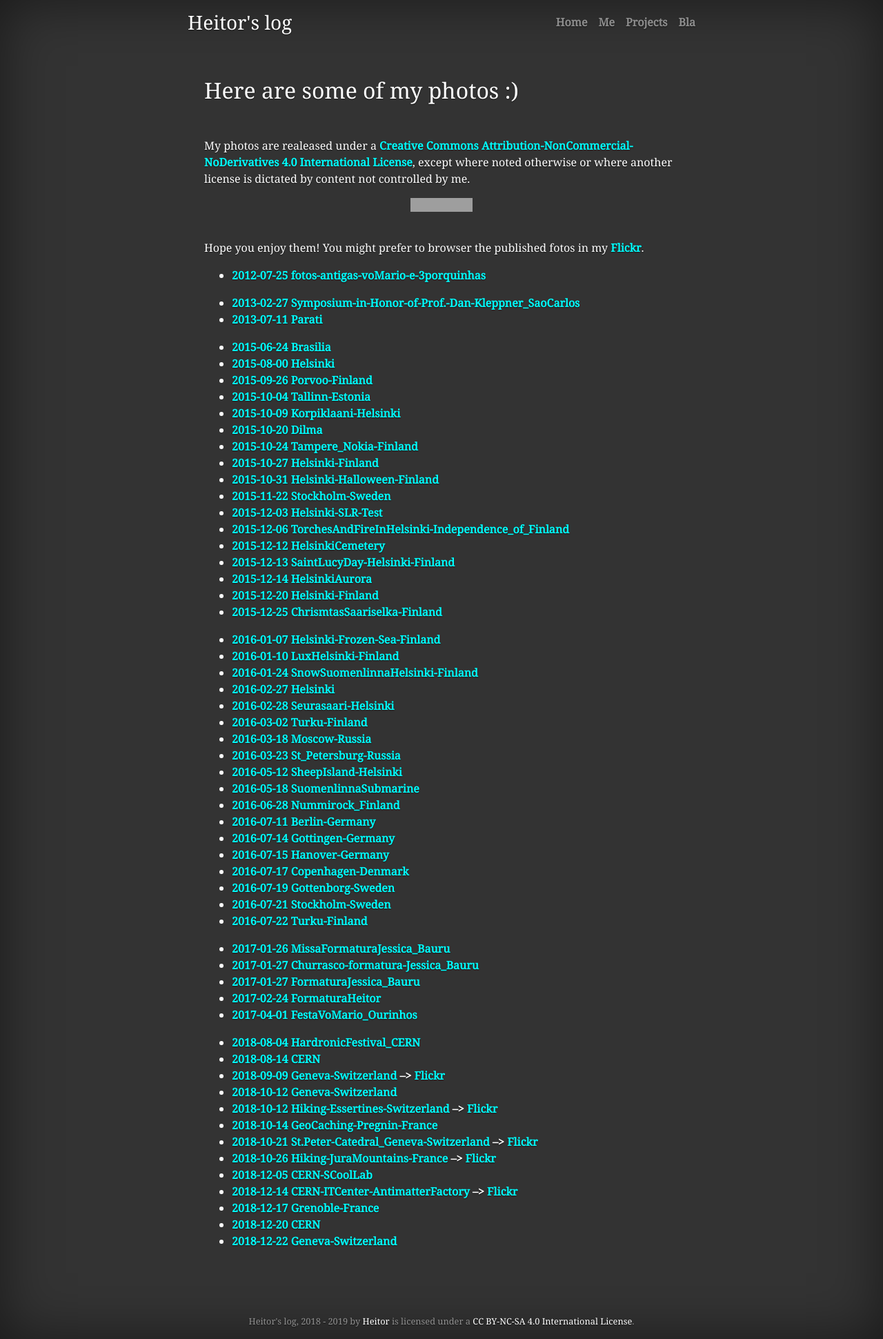
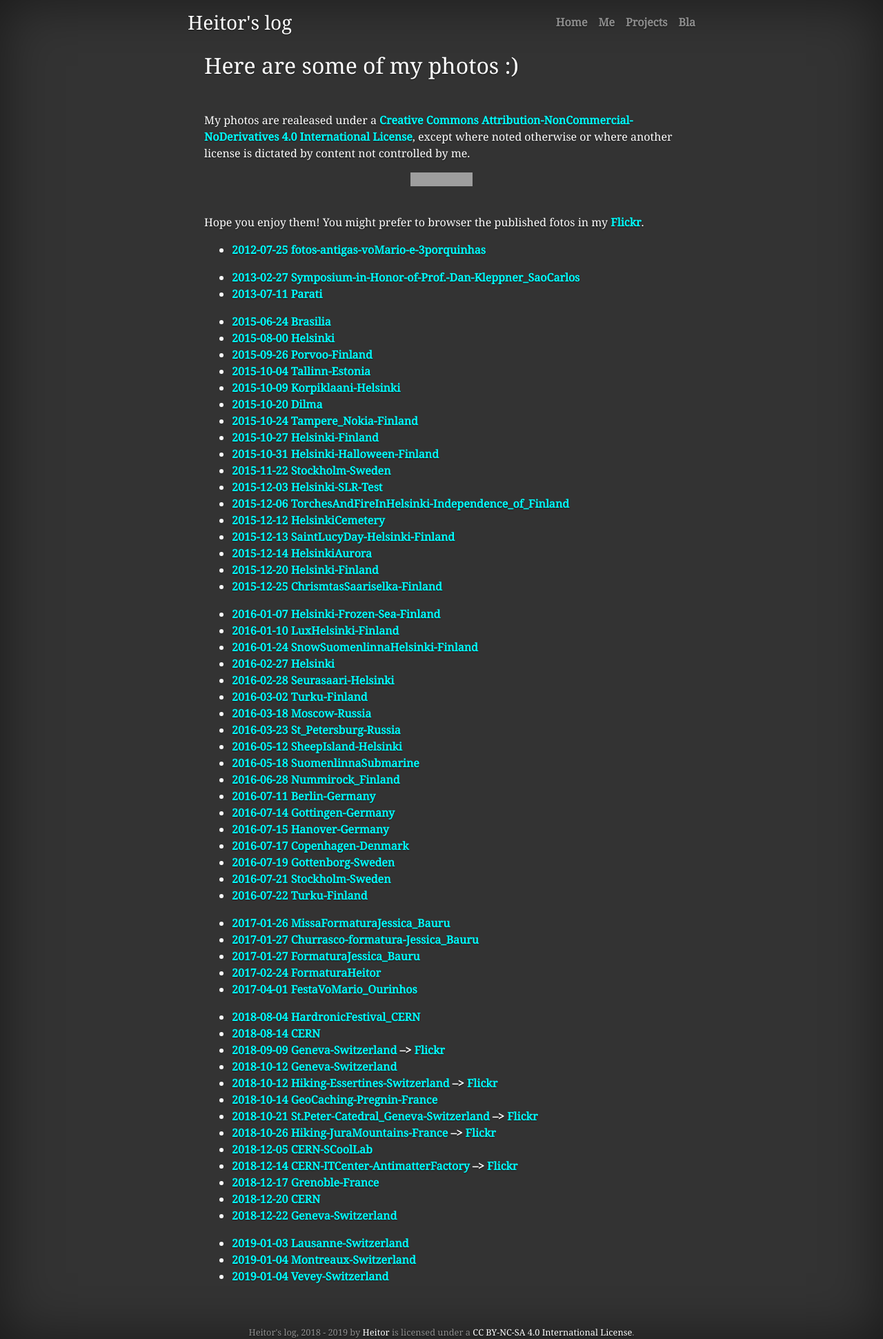
Before and after one commit to heitorPB/heitorPB.github.io, a Jekyll site: the page built from random/photos.md, in a window 1280 px wide. Shown: the whole page at 69% size. Built offline with Jekyll 4.4.1, drawn with Linux system fonts in a browser that asks for light colours; grey boxes are pictures that could not be loaded.

Commit message:
add swiss photos
.

```diff
--- a/random/photos.md
+++ b/random/photos.md
@@ -18,7 +18,7 @@
 </a><br>
 
 Hope you enjoy them! You might prefer to browser the published fotos in my
-[Flickr](https://www.flickr.com/photos/heitorpb/).
+[Flickr](https://www.flickr.com/photos/heitorpb/albums).
 
 - [2012-07-25 fotos-antigas-voMario-e-3porquinhas](https://drive.google.com/open?id=1J1mwCqUy79KjjZpnnAJ3VlVMPQNfe7Vb)
 
@@ -81,3 +81,7 @@
 - [2018-12-17 Grenoble-France](https://drive.google.com/open?id=12X-ZfU61K0JoOkNd--Tq_bvCU6x9VFX9)
 - [2018-12-20 CERN](https://drive.google.com/open?id=1D5LQ9b10TZ2mOj3enUQ5P4zTvI8EN7M-)
 - [2018-12-22 Geneva-Switzerland](https://drive.google.com/open?id=1lkVkMjFPP_qEO-irAkgT1wICeUV98x04)
+
+- [2019-01-03 Lausanne-Switzerland](https://drive.google.com/open?id=1Vsfxl5_QPbhLsqKTp4gvAETgXJfxcj06)
+- [2019-01-04 Montreaux-Switzerland](https://drive.google.com/open?id=139wmIUq4vm9-QD9YPw6v7ePhUMBMWan_)
+- [2019-01-04 Vevey-Switzerland](https://drive.google.com/open?id=1VD0vmmtlGJyefZiAYW6rmbCDqbVx-eR9)
```
Also changed, not shown: Gemfile.lock.
